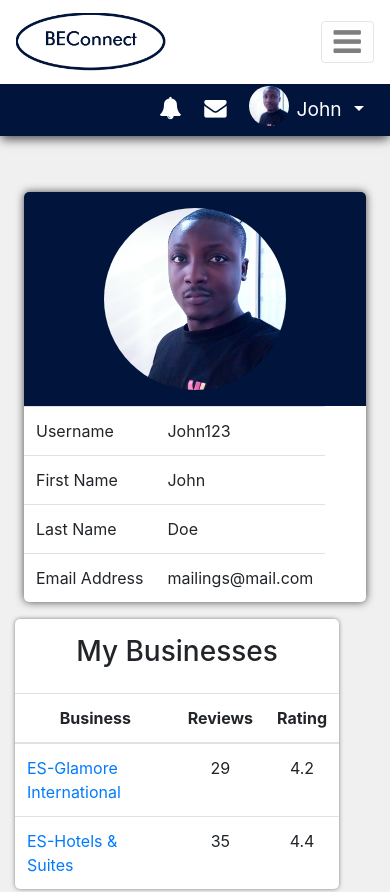
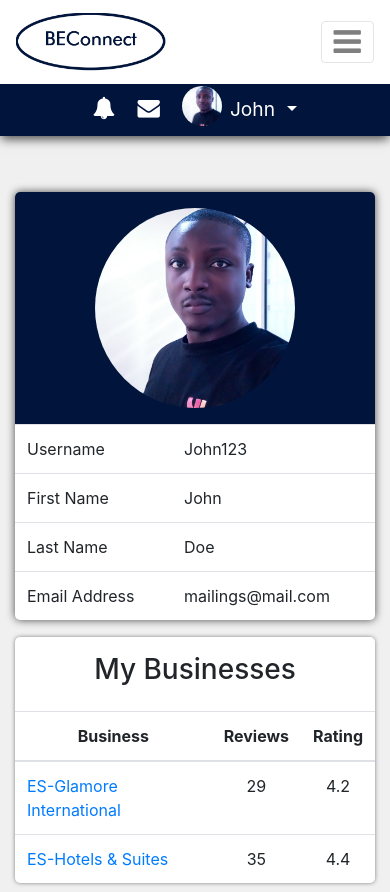
Before and after one commit to enJames/BEConnect, a plain HTML site: page template/UserProfile.html in a window 390 px wide. Shown: the top 892 px of the page. Drawn offline with nearby package versions, Linux system fonts and the light colour scheme.

Commit message:
Improve table responsiveness

```diff
--- a/template/UserProfile.html
+++ b/template/UserProfile.html
@@ -32,7 +32,7 @@
                 </div>
             </nav>
             <div class="user-nav text-right">
-                <div class="user-navbar mr-4">
+                <div class="user-navbar">
                     <a class="user-item pr-3" href="#"><i class="fa fa-bell"></i></a>
                     <a class="user-item pr-3" href="#"><i class="fa fa-envelope"></i></a>
                     <li class="user-item dropdown">
@@ -54,7 +54,7 @@
         <div class="container mt-20 mb-5">
             <div class="dashboard">
                 <div class="row">
-                    <div class="col-md-5 px-4">
+                    <div class="col-md-5">
                         <div class="user-profile">
                             <div class="profile-avatar">
                                 <img class="img-fluid" src="static-files/img/content/avatar/avatar.jpg" alt="John">
--- a/template/static-files/css/master.css
+++ b/template/static-files/css/master.css
@@ -30,8 +30,8 @@ body, html {
 .user-nav {
     background-color: rgb(0,20,60);
 }
-.user-navbar, .user {
-    display: inline-block;
+.user-navbar {
+    margin-right: 25px;
 }
 .user-navbar a {
     font-size: 1.2rem;
@@ -122,6 +122,11 @@ form button:hover {
     color: white !important;
 }
 
+/* Table styling */
+.table {
+    display: table;
+}
+
 /* Footer styling */
 footer {
     background-color: rgb(0,20,60);
@@ -138,3 +143,10 @@ footer {
 .mt-20 {
     margin-top: 12rem !important;
 }
+
+@media (max-width: 768px) {
+    .user-navbar {
+        margin: 0;
+        text-align: center;
+    }
+}
--- a/template/static-files/css/user-profile.css
+++ b/template/static-files/css/user-profile.css
@@ -17,7 +17,6 @@ body {
     border-radius: 1000px;
 }
 .my-businesses {
-    width: 90%;
     background-color: white;
     border-radius: 5px;
     box-shadow: 0 0 5px -1px rgb(0,0,0,.7);
```
